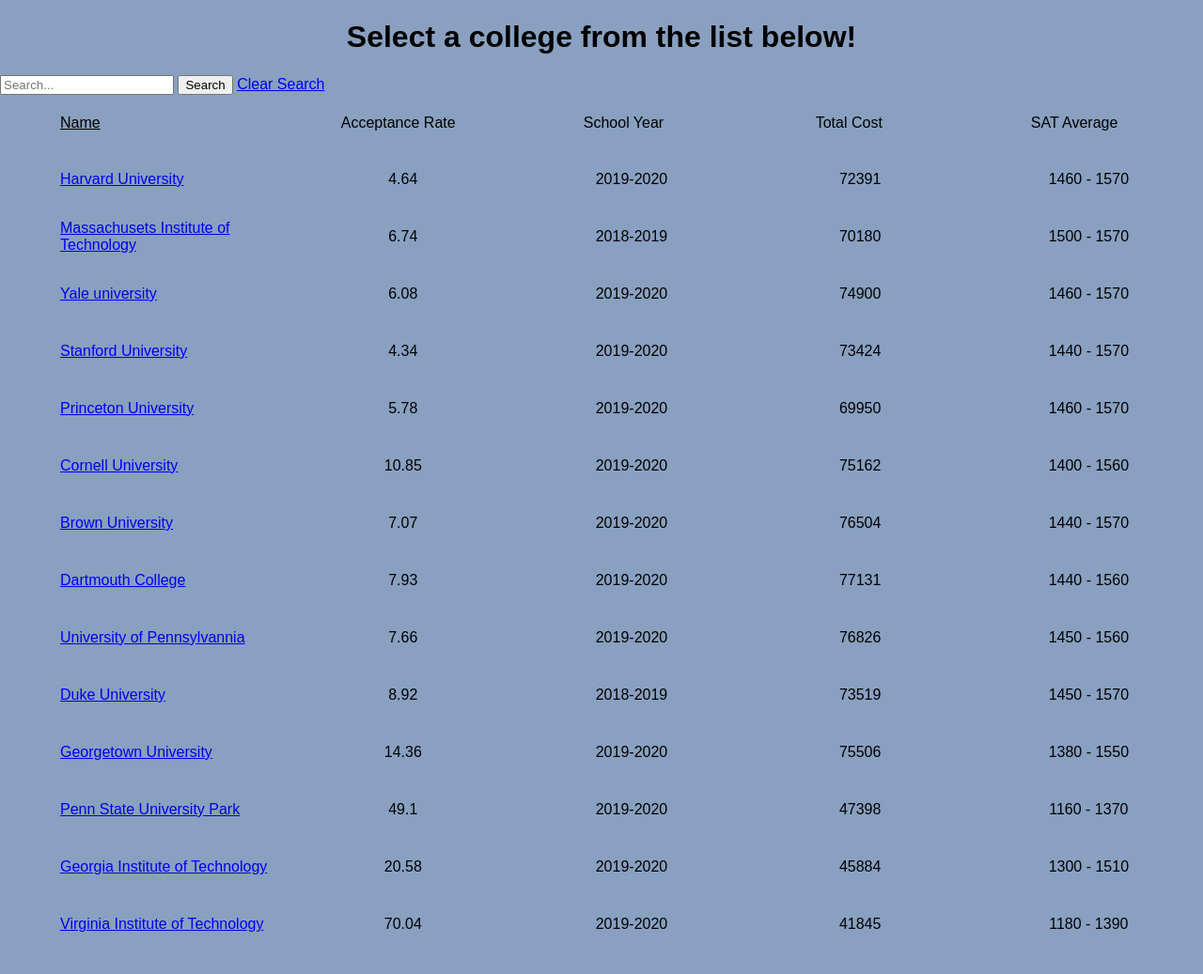
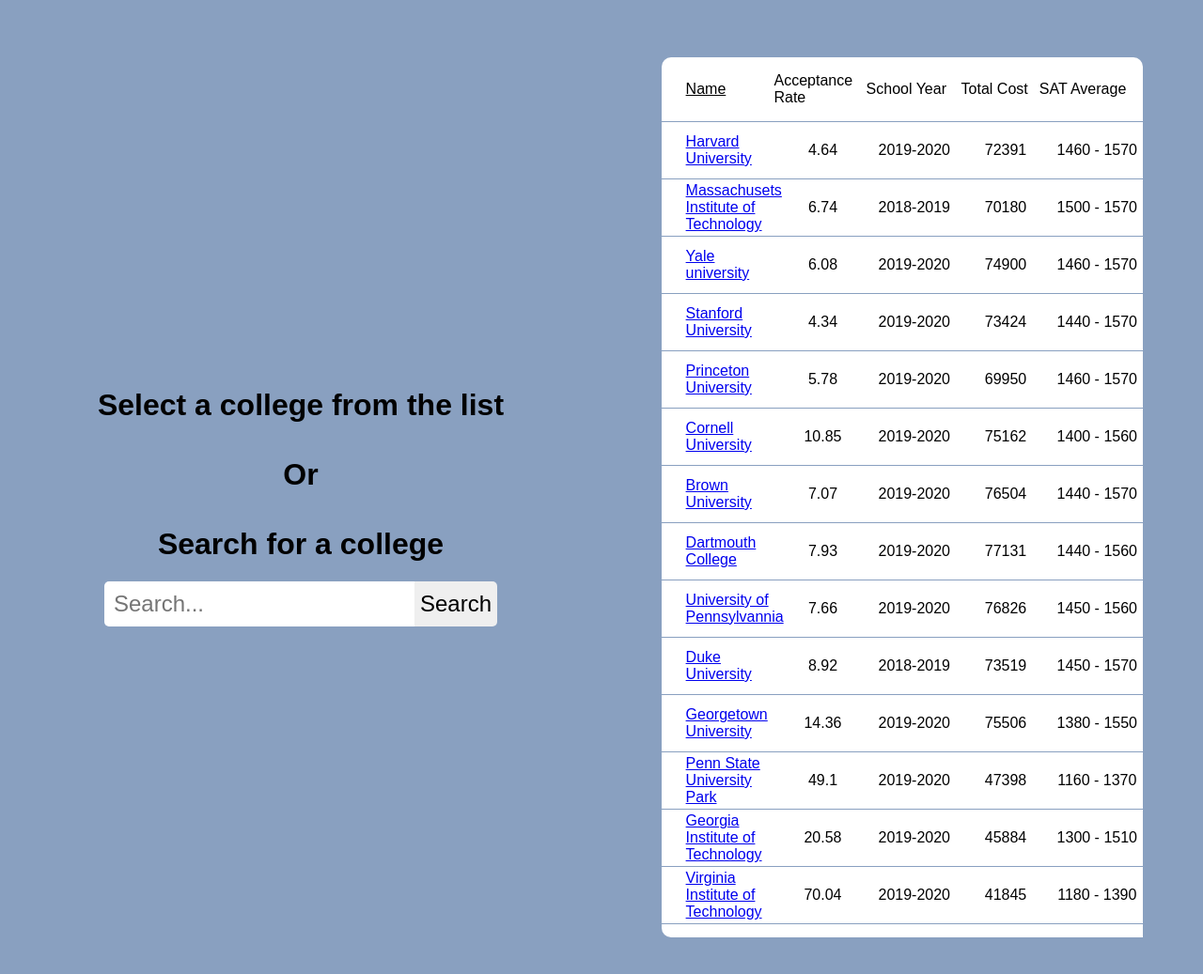
Before and after one commit to tomyyyD/djangoCollegeWebsite, a Django app: template query/templates/query/college_list.html in a window 1280 px wide. Shown: the top 1037 px of the page at 94% size. Run offline with Django 3.2, Linux system fonts and the light colour scheme; data comes from the database, SQL or seed files in the repository; the template is opened without the code that fills it: values that come from a table or form of the project are taken from there, most other values are stand-ins (such as "Sample title", 1, 10 or a date in 2020).

Commit message:
Made a template to simplify HTML files

```diff
--- /dev/null
+++ b/query/templates/query/base.html
@@ -0,0 +1,37 @@
+<!DOCTYPE html>
+<html>
+    <head>
+        <meta charset="utf-8">
+        <title>{{ title }}</title>
+        {% load static %}
+        <link rel='stylesheet' type='text/css' href="{% static 'query/css/style.css' %}">
+        <script type="text/javascript" src="{% static 'query/scripts.js' %}"></script>
+    </head>
+    <body>
+        <span class="content">
+            <div class="headingContainer">
+                <h1 id="title">Select a college from the list <br><br>Or<br><br>Search for a college</h1>
+                <form class="searchContainer" action="{% url 'searchResults' %}" method="get">
+                    <input class="searchBar" name='q' type="text" placeholder="Search...">
+                    <button class="searchButton">Search</button>
+                </form>
+            </div>
+
+            <div class="tableContainer">
+                <div class="topContainer">
+                    <span class="collegeButtonContainer header">
+                        <p class="collegeButton">Name</p>
+                        <p class="collegeSummary">Acceptance Rate</p>
+                        <p class="collegeSummary">School Year</p>
+                        <p class="collegeSummary">Total Cost</p>
+                        <p class="collegeSummary">SAT Average</p>
+                    </span>
+                </div>
+                <div class="collegeList">
+                    {% block content %}{% endblock %}
+                </div>
+            </div>
+
+        </span>
+    </body>
+</html>
--- a/query/templates/query/college_list.html
+++ b/query/templates/query/college_list.html
@@ -1,31 +1,5 @@
-<!DOCTYPE html>
-<html>
-    <head>
-        <title>{{ title }}</title>
-        {% load static %}
-        <link rel='stylesheet' type='text/css' href="{% static 'query/css/style.css' %}">
-    </head>
-    <body>
-        <div class="headingContainer">
-            <h1>Select a college from the list below!</h1>
-        </div>
-
-        <div class="container">
-            <form action="{% url 'searchResults' %}" method="get">
-                <input name='q' type="text" placeholder="Search...">
-                <button>Search</button>
-                <a href="/">Clear Search</a>
-            </form>
-            <span class="collegeButtonContainer header">
-                <p class="collegeButton">Name</p>
-                <p class="collegeSummary">Acceptance Rate</p>
-                <p class="collegeSummary">School Year</p>
-                <p class="collegeSummary">Total Cost</p>
-                <p class="collegeSummary">SAT Average</p>
-            </span>
-
-            <div class="collegeList">
-                <div class="buffer">
+{% extends "query/base.html" %}
+{% block content %}
     {% for college in object_list %}
     <span class="collegeButtonContainer">
         <a class='collegeButton' href='{% url "details" college.id %}'>{{college.name}}</a>
@@ -35,8 +9,4 @@
         <p class="collegeSummary">{{college.satTotal25th}} - {{college.satTotal75th}}</p>
     </span>
     {% endfor %}
-                </div>
-            </div>
-        </div>
-    </body>
-</html>
+{% endblock content %}
```
Also changed, not shown: query/templates/query/home.html (+3 -35 lines). Lines whose indentation alone changed are shown as unchanged.
